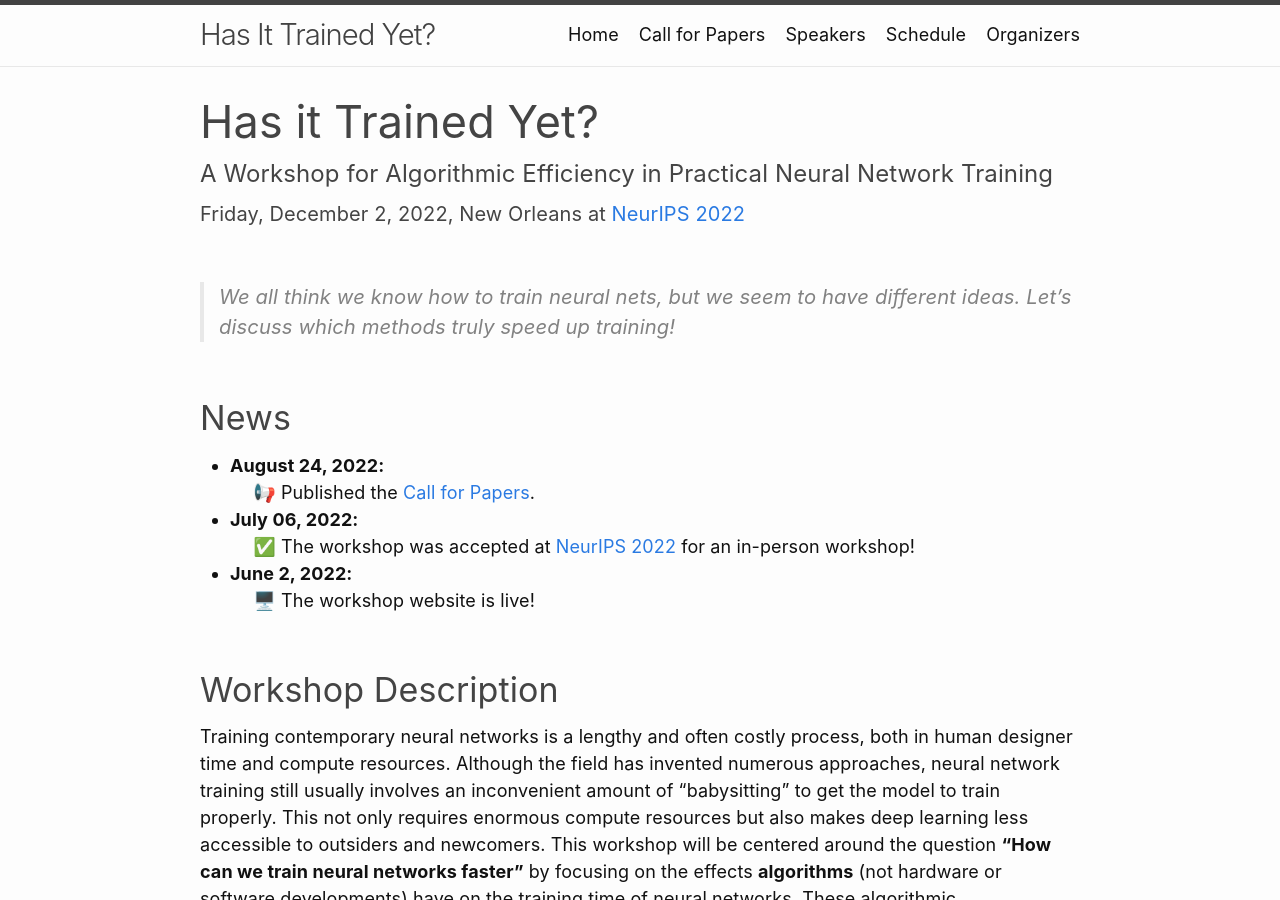
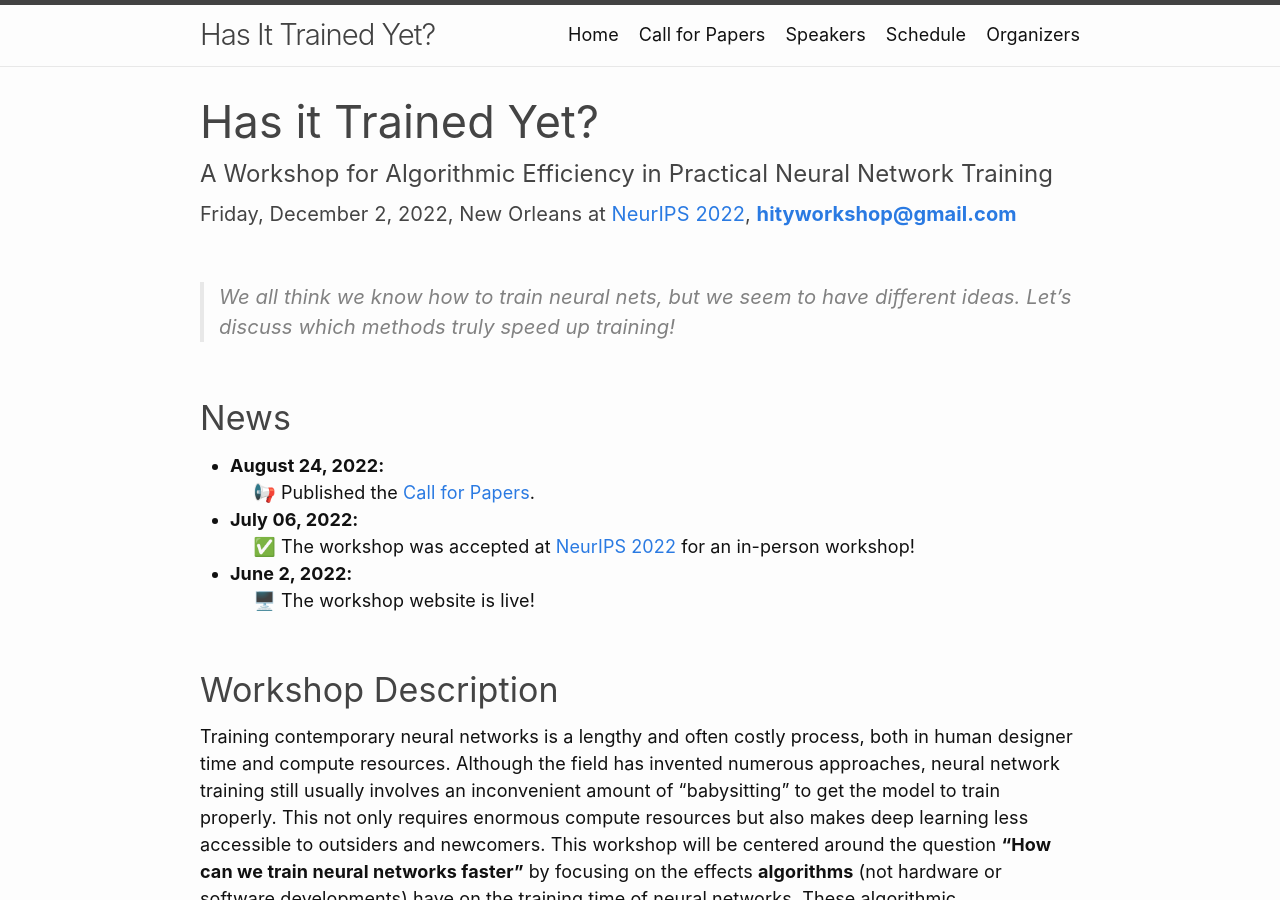
Before and after one commit to hity-workshop/NeurIPS2022, a Jekyll site: the page built from docs/index.md, in a window 1280 px wide and 900 px high. Built offline with Jekyll 4.4.1, drawn with Linux system fonts in a browser that asks for light colours; some of the changed text lies outside the part shown.

Commit message:
More easily-found contact info

```diff
--- a/docs/_config.yml
+++ b/docs/_config.yml
@@ -19,7 +19,7 @@
 # in the templates via {{ site.myvariable }}.
 
 title: Has It Trained Yet?
-email: f.schneider@uni-tuebingen.de
+email: hityworkshop@gmail.com
 description: >- # this means to ignore newlines until "baseurl:"
   We all think we know how to train neural nets, but we seem to have different ideas. Let's discuss which methods truly speed up training!
 # baseurl: "" # the subpath of your site, e.g. /blog
@@ -48,6 +48,9 @@ header_pages:
 
 # A two-line attribution (remove this if you have to, but we'd appreciate if you leave this as is)
 attribution: >
+  <b>Contact:</b> <a href="mailto:hityworkshop@gmail.com">hityworkshop@gmail.com</a>
+  <br>
+  <br>
   Based on a <a href="http://jekyllrb.com/" target="_blank">Jekyll</a> template from a <a href="https://krrish94.github.io">lazy grad student</a>.
   Some icons made by <a href="https://smashicons.com/" title="Smashicons">Smashicons</a> from <a href="https://www.flaticon.com/" title="Flaticon">www.flaticon.com</a>.
 
--- a/docs/index.md
+++ b/docs/index.md
@@ -11,7 +11,7 @@ layout: home
 
 #### A Workshop for Algorithmic Efficiency in Practical Neural Network Training
 
-##### Friday, December 2, 2022, New Orleans at [NeurIPS 2022](https://nips.cc)
+##### Friday, December 2, 2022, New Orleans at [NeurIPS 2022](https://nips.cc), **<a href="mailto:hityworkshop@gmail.com">hityworkshop@gmail.com</a>**
 
 &nbsp;
 
```
